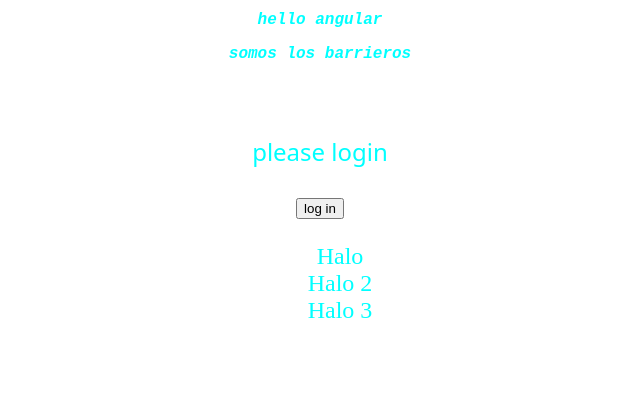
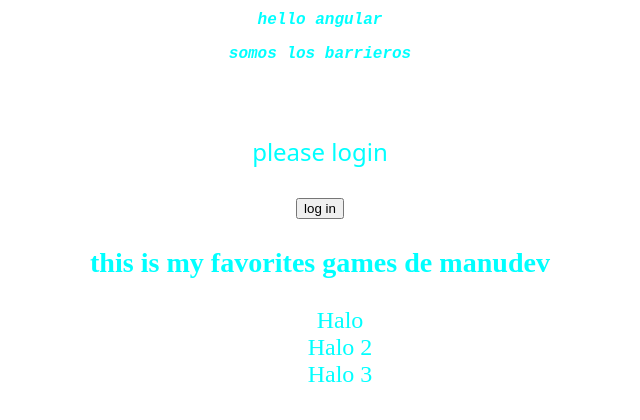
Before and after one commit to manuelguirado/aprenderangular, an Angular app: page / in a window 1280 px wide. Shown: the top 420 px of the page, without its empty margins (320-960 px from the left). Built offline with nearby package versions, Linux system fonts and the light colour scheme.

Commit message:
using comunication between components

```diff
--- a/src/app/games/games.component.ts
+++ b/src/app/games/games.component.ts
@@ -1,4 +1,4 @@
-import { Component } from '@angular/core';
+import { Component, Input, input } from '@angular/core';
 import { CommonModule } from '@angular/common';
 
 @Component({
@@ -6,6 +6,7 @@ import { CommonModule } from '@angular/common';
   standalone: true,
   imports: [CommonModule],
   template: `
+    <h3>this is my favorites games de {{username}}</h3>
      <ul>
        @for (item of games; track $index) {
          <li>{{item.name}}</li>
@@ -15,6 +16,7 @@ import { CommonModule } from '@angular/common';
   styleUrl: './games.component.css'
 })
 export class GamesComponent {
+  @Input()  username : string =  '';
    games = [
     {
       id:1,
--- a/src/app/user/user.component.html
+++ b/src/app/user/user.component.html
@@ -6,8 +6,8 @@
     src="https://github.com/manuelguirado.png" alt="photo">
    }@else {
     <p>please login </p>
-    <button (click)="isLogginIn = true">log in </button>
+    <button (click)="isLogginIn = true">log in     </button>  <!-- create a status changing is loggin in or not-->
    }
-<app-games/>
+<app-games username="{{username}}"/>
 
 </section>
```
